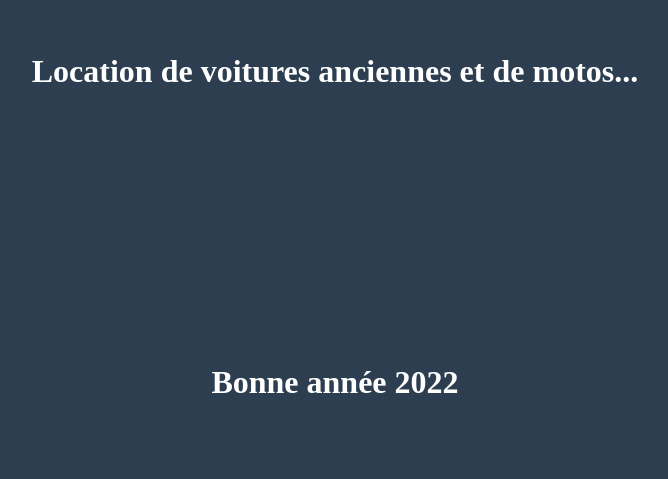
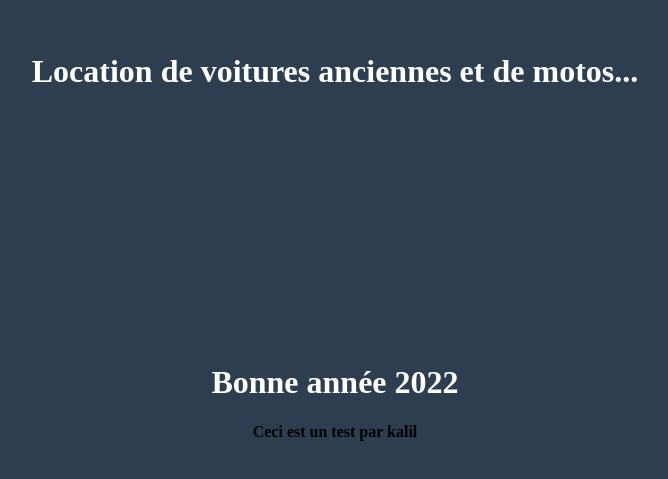
Before and after one commit to houssemeddinelassoued/projetLocationVoitures, a plain HTML site: page index.html in a window 1280 px wide. Shown: the part 221-700 px from the top of the page, without its empty margins (305-973 px from the left). Drawn offline with Linux system fonts and the light colour scheme.

Commit message:
update index.html

```diff
--- a/index.html
+++ b/index.html
@@ -7,5 +7,6 @@
 <body style="background-color:#2c3e50">
 <h1 style="padding:20%; text-align:center;color:#fff">Location de voitures anciennes et de motos...</h1>
 <h1 style="text-align:center;color:#fff">Bonne année 2022</h1>
+<b><center>Ceci est un test par kalil</center></b>
 </body>
 </html>
```
